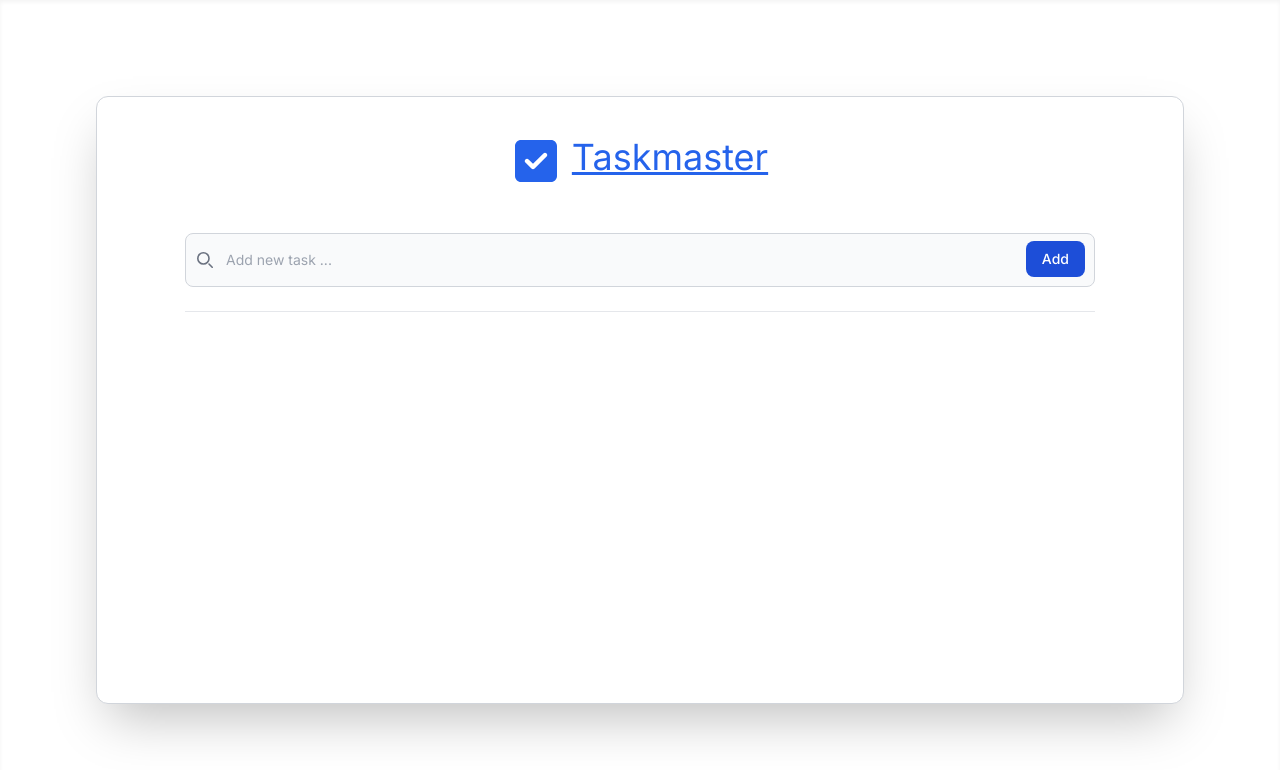
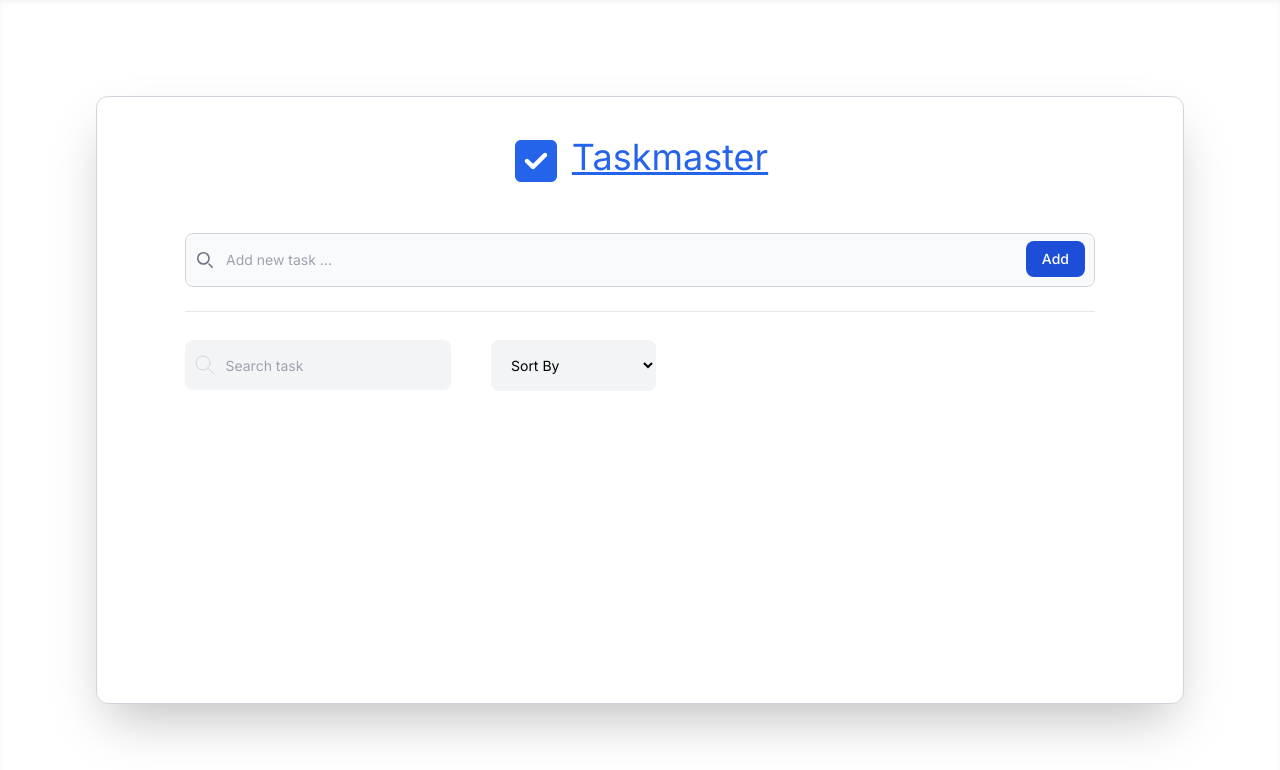
Before and after one commit to titan3755/taskmaster, a Next.js app: page / in a window 1280 px wide. Shown: the top 770 px of the page. Built offline with nearby package versions, Linux system fonts and the light colour scheme.

Commit message:
Fixed DOM errors and added new UI

```diff
--- a/src/components/main/Main.jsx
+++ b/src/components/main/Main.jsx
@@ -1,4 +1,5 @@
 import FormComp from "./main_comps/Form"
+import FunctionBarComp from "./main_comps/FunctionBar"
 import ItemListComp from "./main_comps/ItemList"
 import TitleComp from "./main_comps/Title"
 
@@ -21,6 +22,7 @@ function MainBox() {
                 <TitleComp />
                 <FormComp />
                 <ItemListComp />
+                <FunctionBarComp />
             </div>
         </>
     )
--- a/src/components/main/main_comps/Form.jsx
+++ b/src/components/main/main_comps/Form.jsx
@@ -1,17 +1,17 @@
 export default function FormComp() {
     return (
         <>
-            <label for="default-search" class="mb-2 text-sm font-medium text-gray-900 sr-only">Add Task</label>
-            <div class="relative">
-                <div class="absolute inset-y-0 start-0 flex items-center ps-3 pointer-events-none">
-                    <svg class="w-4 h-4 text-gray-500" aria-hidden="true" xmlns="http://www.w3.org/2000/svg" fill="none" viewBox="0 0 20 20">
-                        <path stroke="currentColor" stroke-linecap="round" stroke-linejoin="round" stroke-width="2" d="m19 19-4-4m0-7A7 7 0 1 1 1 8a7 7 0 0 1 14 0Z"/>
+            <label htmlFor="default-search" className="mb-2 text-sm font-medium text-gray-900 sr-only">Add Task</label>
+            <div className="relative">
+                <div className="absolute inset-y-0 start-0 flex items-center ps-3 pointer-events-none">
+                    <svg className="w-4 h-4 text-gray-500" aria-hidden="true" xmlns="http://www.w3.org/2000/svg" fill="none" viewBox="0 0 20 20">
+                        <path stroke="currentColor" strokeLinecap="round" strokeLinejoin="round" strokeWidth="2" d="m19 19-4-4m0-7A7 7 0 1 1 1 8a7 7 0 0 1 14 0Z"/>
                     </svg>
                 </div>
-                <input type="text" id="default-add" class="block w-full p-4 ps-10 text-sm text-gray-900 border border-gray-300 rounded-lg bg-gray-50 focus:ring-blue-500 focus:border-blue-500" placeholder="Add new task ..." required />
-                <button type="submit" class="text-white absolute end-2.5 bottom-2.5 bg-blue-700 hover:bg-blue-800 focus:ring-4 focus:outline-none focus:ring-blue-300 font-medium rounded-lg text-sm px-4 py-2">Add</button>
+                <input type="text" id="default-add" className="block w-full p-4 ps-10 text-sm text-gray-900 border border-gray-300 rounded-lg bg-gray-50 focus:ring-blue-500 focus:border-blue-500" placeholder="Add new task ..." required />
+                <button type="submit" className="text-white absolute end-2.5 bottom-2.5 bg-blue-700 hover:bg-blue-800 focus:ring-4 focus:outline-none focus:ring-blue-300 font-medium rounded-lg text-sm px-4 py-2">Add</button>
             </div>
-            <hr className="-mt-6 mb-3" />
+            <hr className="-mt-6" />
         </>
     )
 }
--- /dev/null
+++ b/src/components/main/main_comps/FunctionBar.jsx
@@ -0,0 +1,42 @@
+export default function FunctionBarComp() {
+    return (
+        <>
+            <div className="flex flex-row justify-start align-middle gap-10 w-full -mt-[68px]">
+                <div className="max-w-md">
+                <div className="relative flex items-center w-full h-[50.4px] rounded-lg bg-gray-100 border-0 overflow-hidden">
+                    <div className="grid place-items-center h-full w-12 text-gray-300">
+                    <svg
+                        xmlns="http://www.w3.org/2000/svg"
+                        className="h-6 w-6"
+                        fill="none"
+                        viewBox="0 0 24 24"
+                        stroke="currentColor"
+                    >
+                        <path
+                        strokeLinecap="round"
+                        strokeLinejoin="round"
+                        strokeWidth="{2}"
+                        d="M21 21l-6-6m2-5a7 7 0 11-14 0 7 7 0 0114 0z"
+                        />
+                    </svg>
+                    </div>
+                    <input
+                    className="peer h-full w-full outline-none text-sm bg-gray-100 text-gray-900 pr-2"
+                    type="text"
+                    id="search"
+                    placeholder="Search task"
+                    />
+                </div>
+                </div>
+                <div className="">
+                <select className="py-4 px-4 pe-20 block w-full bg-gray-100 border-transparent rounded-lg text-sm focus:border-blue-500 focus:ring-blue-500 disabled:opacity-50 disabled:pointer-events-none">
+                    <option value="">Sort By</option>
+                    <option>1</option>
+                    <option>2</option>
+                    <option>3</option>
+                </select>
+                </div>
+            </div>
+        </>
+    )
+}
```
